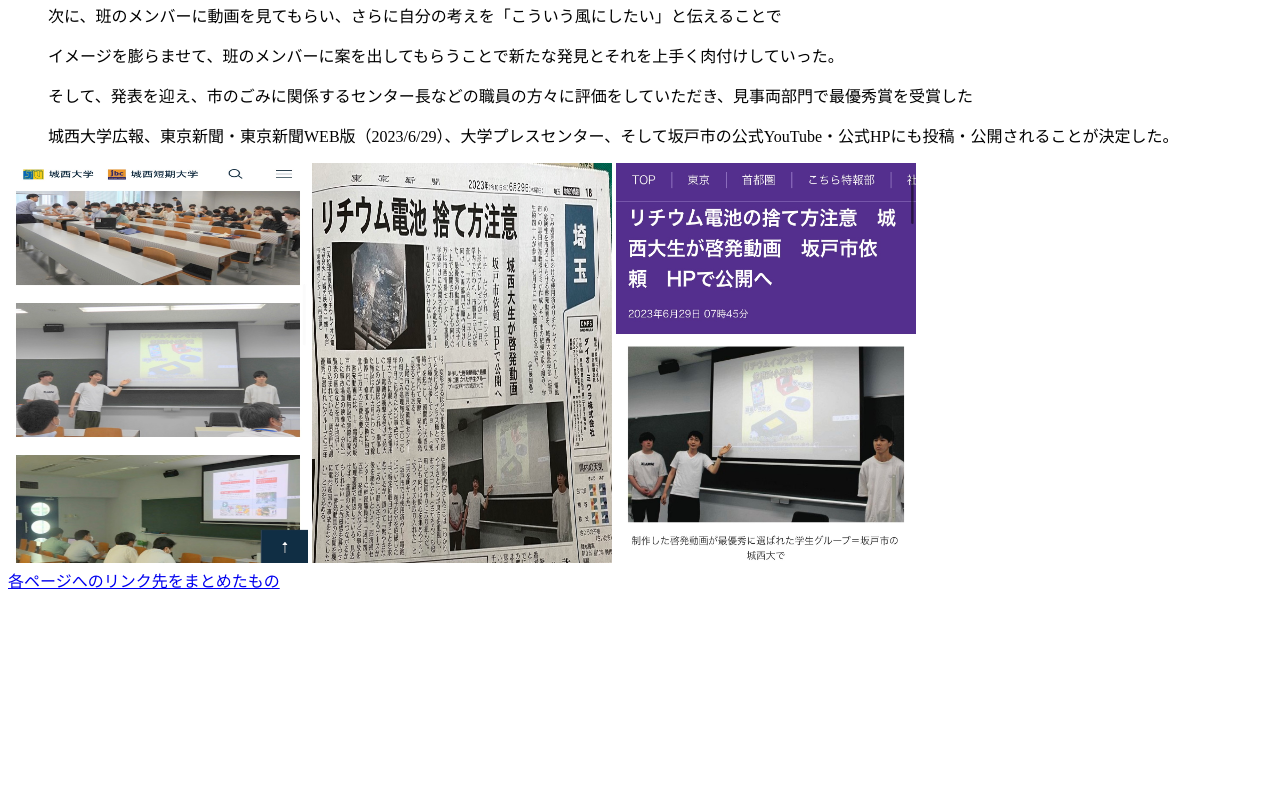
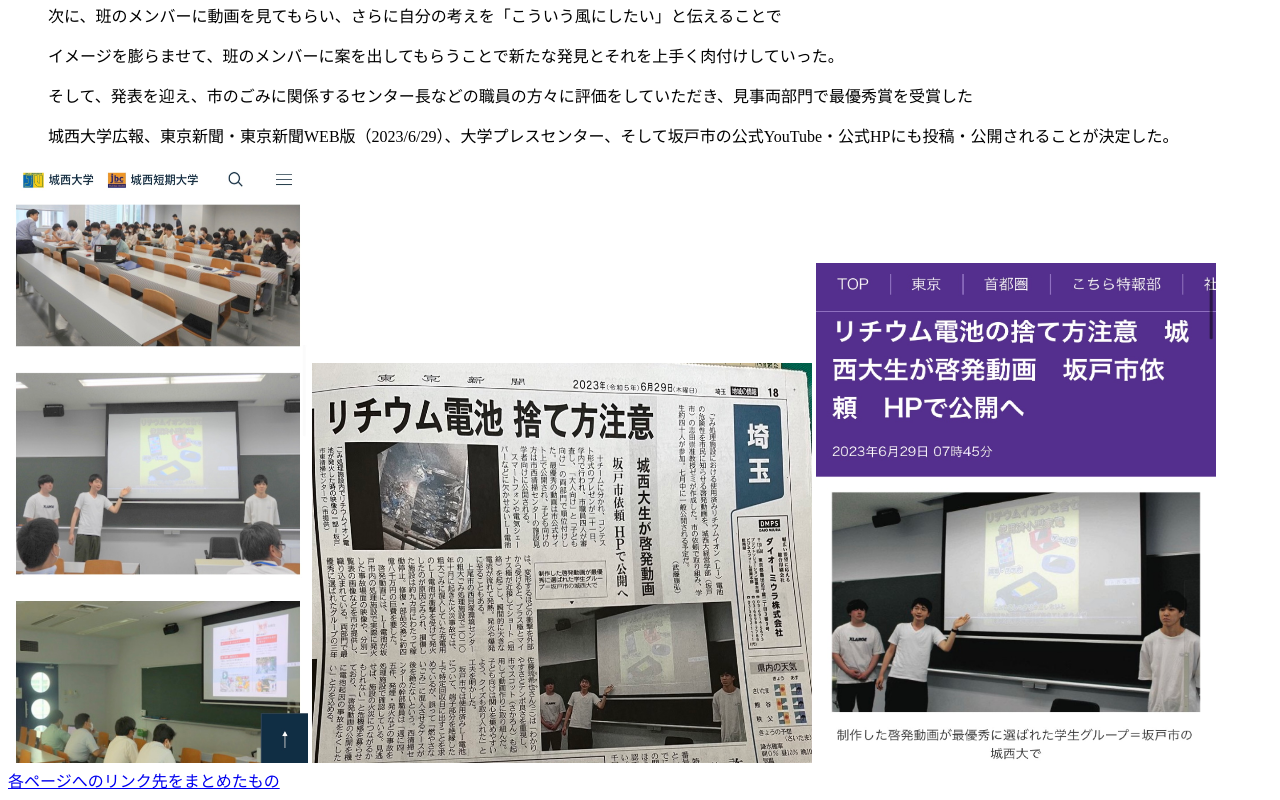
Before and after one commit to marikky/termend-report, a plain HTML site: page index.html in a window 1280 px wide. Shown: the part 853-1653 px from the top of the page. Before the commit the page ends 1453 px from the top, so only its background shows below. Drawn offline with Linux system fonts and the light colour scheme.

Commit message:
Update index.html

```diff
--- a/index.html
+++ b/index.html
@@ -47,9 +47,9 @@
   </dd>
   </dl>
 
-   <img src="./image/IMG_9236.jpeg" alt="掲載されたもの" width="300" height="400">
-   <img src="./image/IMG_9296.jpeg" alt="掲載されたもの" width="300" height="400">
-   <img src="./image/IMG_9319.jpeg" alt="掲載されたもの" width="300" height="400">
+   <img src="./image/IMG_9236.jpeg" alt="掲載されたもの" width="300" height="600">
+   <img src="./image/IMG_9296.jpeg" alt="掲載されたもの" width="500" height="400">
+   <img src="./image/IMG_9319.jpeg" alt="掲載されたもの" width="400" height="500">
 　<br>
 <a href="a.html">各ページへのリンク先をまとめたもの</a><br>
 
```
